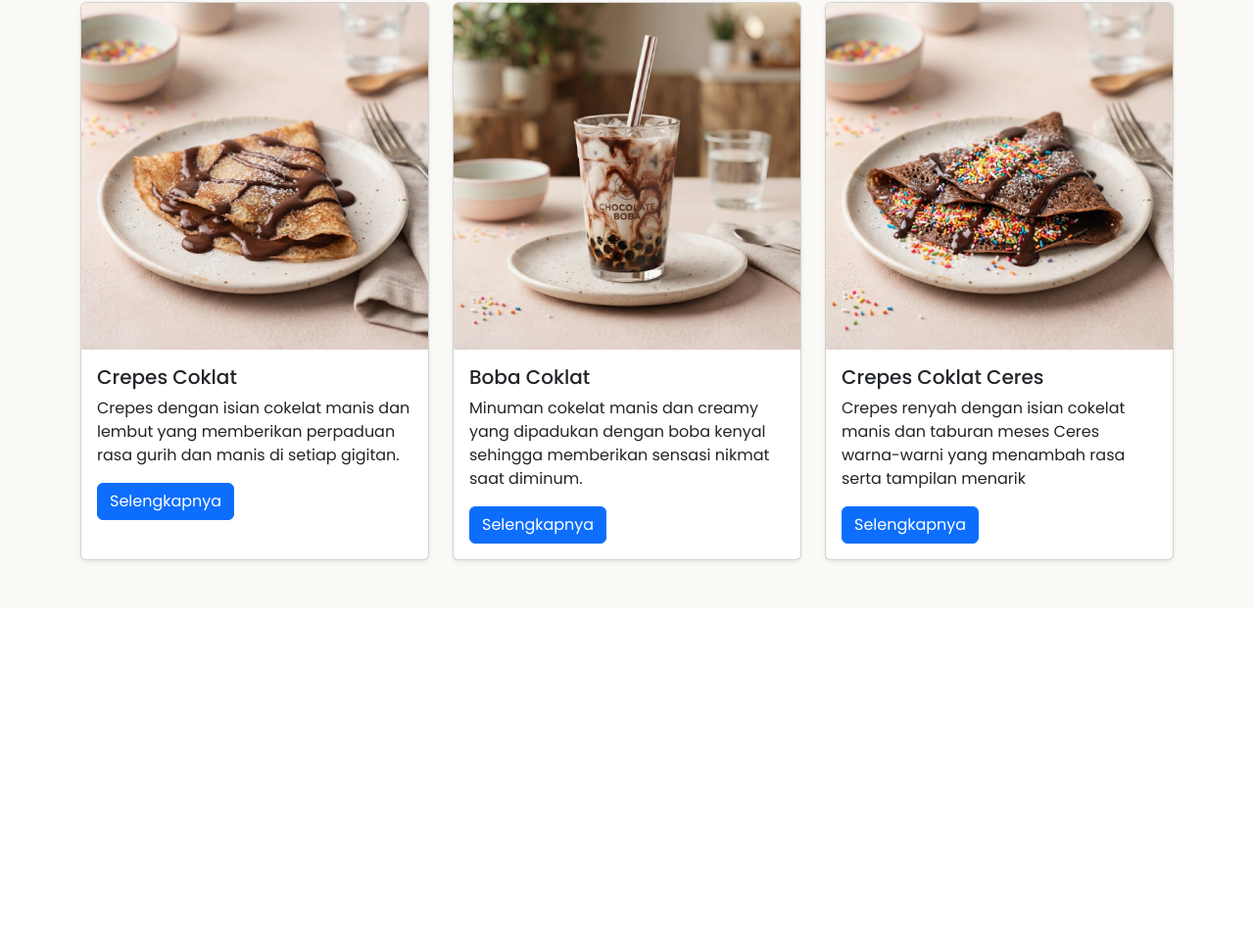
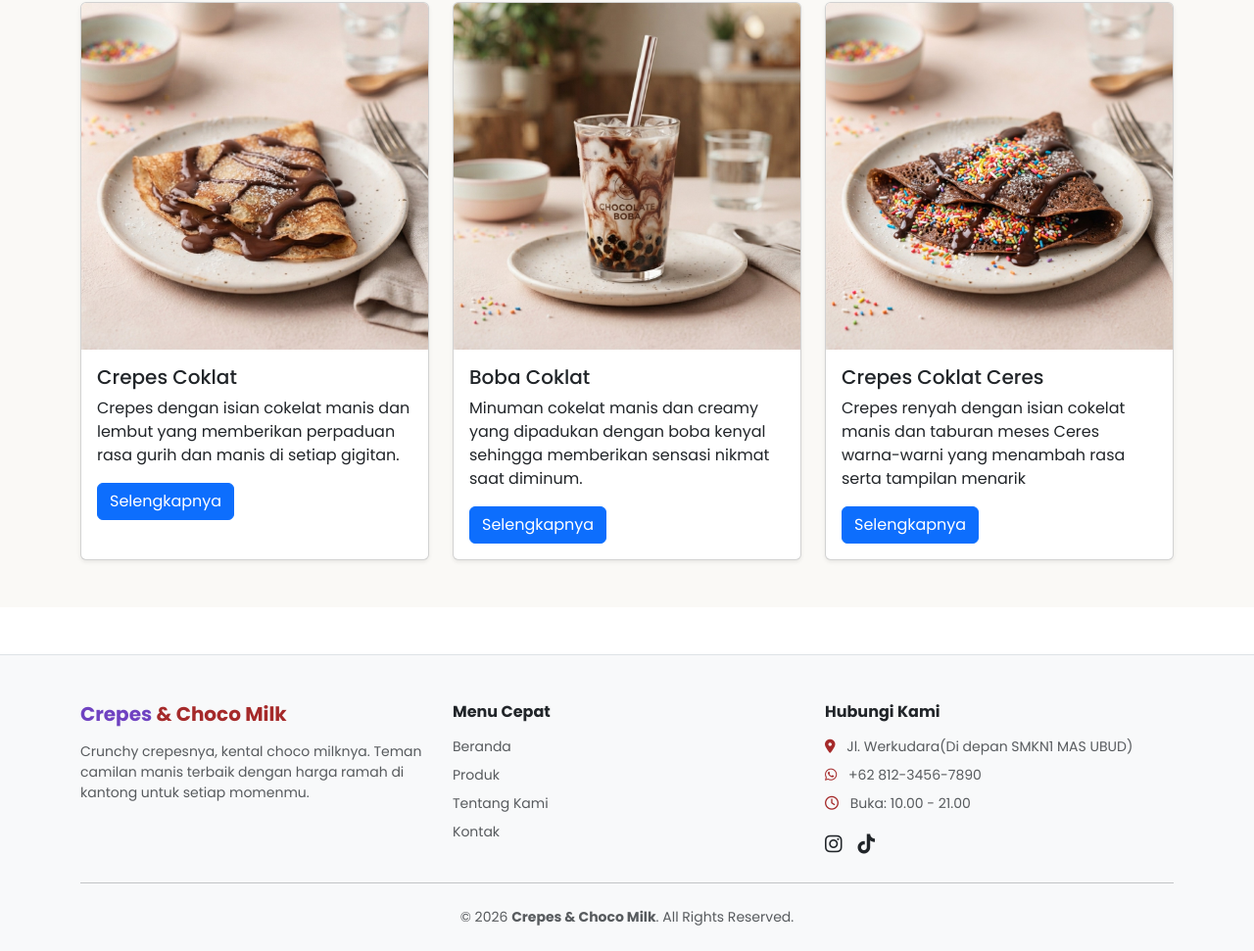
Before and after one commit to ajuss3616-star/Project-Website-UMKM-3, a plain HTML site: page index.html in a window 1280 px wide. Shown: the part 1152-2123 px from the top of the page at 98% size. Before the commit the page ends 1772 px from the top, so only its background shows below. Drawn offline with nearby package versions, Linux system fonts and the light colour scheme.

Commit message:
penambahan footer

```diff
--- a/index.html
+++ b/index.html
@@ -7,6 +7,7 @@
   <title>Document</title>
   <link href="https://cdn.jsdelivr.net/npm/bootstrap@5.3.0/dist/css/bootstrap.min.css" rel="stylesheet">
   <link rel="stylesheet" href="css/style.css">
+  <link rel="stylesheet" href="https://cdnjs.cloudflare.com/ajax/libs/font-awesome/6.5.1/css/all.min.css">
 </head>
 
 <body>
@@ -140,7 +141,47 @@
   </div>
 </div>
   </section>
+ <footer class="bg-light text-dark pt-5 pb-4 border-top mt-5">
+    <div class="container">
+      <div class="row gy-4">
+        <div class="col-12 col-md-4">
+          <h5 class="fw-bold mb-3">
+            <span class="ungu">Crepes</span> <span class="coklat">& Choco Milk</span>
+          </h5>
+          <p class="text-muted small">
+            Crunchy crepesnya, kental choco milknya. Teman camilan manis terbaik dengan harga ramah di kantong untuk setiap momenmu.
+          </p>
+        </div>
+        <div class="col-6 col-md-4">
+          <h6 class="fw-bold mb-3">Menu Cepat</h6>
+          <ul class="list-unstyled small">
+            <li class="mb-2"><a href="index.html" class="text-decoration-none text-muted">Beranda</a></li>
+            <li class="mb-2"><a href="produk.html" class="text-decoration-none text-muted">Produk</a></li>
+            <li class="mb-2"><a href="about.html" class="text-decoration-none text-muted">Tentang Kami</a></li>
+            <li class="mb-2"><a href="kontak.html" class="text-decoration-none text-muted">Kontak</a></li>
+          </ul>
+        </div>
+        <div class="col-6 col-md-4">
+          <h6 class="fw-bold mb-3">Hubungi Kami</h6>
+          <ul class="list-unstyled small text-muted">
+            <li class="mb-2"><i class="fa-solid fa-location-dot me-2 coklat"></i> Jl. Werkudara(Di depan SMKN1 MAS UBUD)</li>
+            <li class="mb-2"><i class="fa-brands fa-whatsapp me-2 coklat"></i> +62 812-3456-7890</li>
+            <li class="mb-3"><i class="fa-regular fa-clock me-2 coklat"></i> Buka: 10.00 - 21.00</li>
+          </ul>
+          <div class="d-flex gap-3">
+            <a href="https://www.instagram.com/kedaiwahyukrishna_?bqrl=YTNiNGgzc3ZneWFz" class="text-dark fs-5"><i class="fa-brands fa-instagram"></i></a>
+            <a href="https://vt.tiktok.com/ZSpKP57Au/" class="text-dark fs-5"><i class="fa-brands fa-tiktok"></i></a>
+          </div>
+        </div>
 
+      </div>
+
+      <hr class="my-4">
+      <div class="text-center text-muted small">
+        &copy; 2026 <strong>Crepes & Choco Milk</strong>. All Rights Reserved.
+      </div>
+    </div>
+  </footer>
   <script src="https://cdn.jsdelivr.net/npm/bootstrap@5.3.0/dist/js/bootstrap.bundle.min.js"></script>
 </body>
 
```
